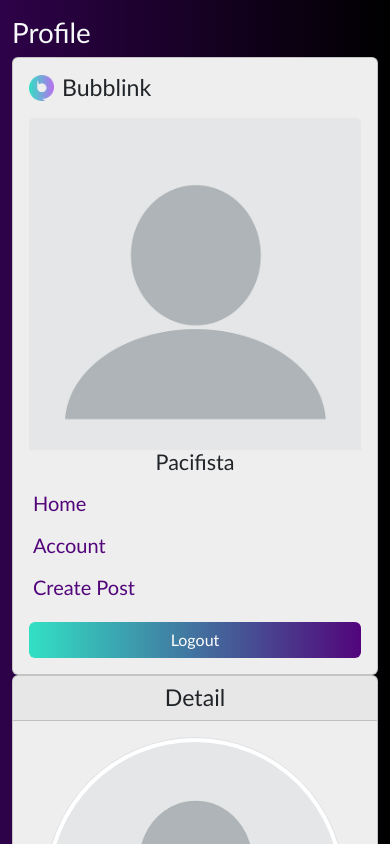
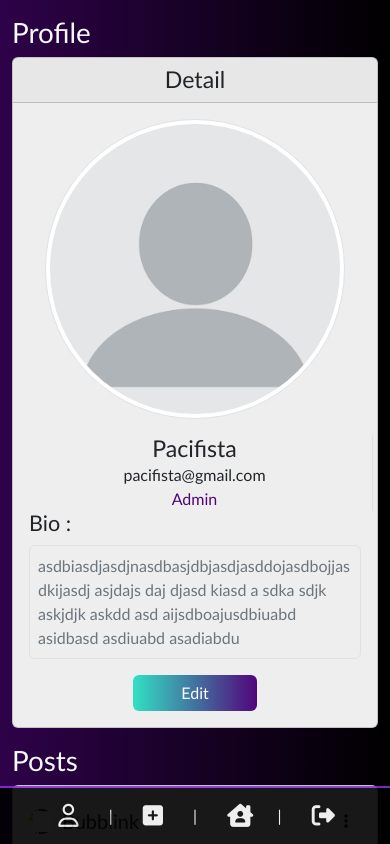
Before and after one commit to Pacifista00/bubblink, a Vue app: page /profile in a window 390 px wide. Shown: the top 844 px of the page. Built offline with nearby package versions, Linux system fonts and the light colour scheme.

Commit message:
membuat halaman menjadi responsive

```diff
--- a/index.html
+++ b/index.html
@@ -2,7 +2,7 @@
 <html lang="en">
   <head>
     <meta charset="UTF-8">
-    <link rel="icon" href="/favicon.ico">
+    <link rel="icon" href="/public/img/logo.png">
     <meta name="viewport" content="width=device-width, initial-scale=1.0">
     <title>Bubblink</title>
     <link href="https://cdn.jsdelivr.net/npm/bootstrap@5.3.2/dist/css/bootstrap.min.css" rel="stylesheet" integrity="sha384-T3c6CoIi6uLrA9TneNEoa7RxnatzjcDSCmG1MXxSR1GAsXEV/Dwwykc2MPK8M2HN" crossorigin="anonymous">
--- a/src/assets/style.css
+++ b/src/assets/style.css
@@ -82,10 +82,33 @@ body{
     border: none;
     outline: none;
 }
-
-
-
 .text-link{
     text-decoration: none;
     color: #52057B;
 }
+.phone-navbar{
+    display: none;
+}
+
+
+
+@media (max-width: 768px) {
+    .my-sidebar{
+        display: none;
+    }
+    .phone-navbar{
+        color: #EEEEEE;
+        display: block;
+        position: fixed;
+        background-color: black;
+        border-top: 2px solid #892CDC;
+        bottom: 0;
+        width: 100%;
+        z-index: 10;
+        opacity: 0.9;
+    }
+    .detail-profile{
+        text-align: center !important;
+    }
+
+}
--- a/src/views/Home.vue
+++ b/src/views/Home.vue
@@ -1,9 +1,9 @@
 <template>
     <div class="container">
-    <div class="row mt-3">
-        <h1 class="text-light ">Posts</h1>
-        <!-- sidebar -->
-        <div class="col-md-3">
+    <div class="row mt-5">
+        <!-- sidebar desktop -->
+        <div class="col-md-3 my-sidebar">
+            <h1 class="text-light ">Posts</h1>
             <div>
                 <div class="card">
                 <div class="card-body">
@@ -28,6 +28,19 @@
                     <a href="#" class="btn my-btn">Logout</a>
                 </div>
                 </div>
+            </div>
+        </div>
+
+        <!-- sidebar phone -->
+        <div class="phone-navbar">
+            <div class="d-flex justify-content-evenly p-3">
+                <i class="fa-regular fa-user fs-3"></i>
+                |
+                <i class="fa-solid fa-square-plus fs-3"></i>
+                |
+                <i class="fa-solid fa-house-chimney-user fs-3"></i>
+                |
+                <i class="fa-solid fa-right-from-bracket fs-3"></i>
             </div>
         </div>
 
--- a/src/views/Profile.vue
+++ b/src/views/Profile.vue
@@ -3,7 +3,7 @@
     <div class="row mt-3">
         <h1 class="text-light ">Profile</h1>
         <!-- sidebar -->
-        <div class="col-md-3">
+        <div class="col-md-3 my-sidebar">
             <div>
                 <div class="card">
                 <div class="card-body">
@@ -39,7 +39,7 @@
                     <img src="../../public/img/profile.jpg" class="profile-picture-large img-thumbnail mb-3" alt="..." style="width:300px;">
                     <div class="row">
                         <div class="col-md-6 border-end">
-                            <div class="text-end mx-auto">
+                            <div class="detail-profile text-end mx-auto">
                                 <h3 class="mb-0">Pacifista</h3>
                                 <p class="my-0">
                                     pacifista@gmail.com
@@ -52,7 +52,7 @@
                         <div class="col-md-6">
                             <div class="bio text-start">
                                 <h4>Bio :</h4>
-                                <p class="fs-5 text-secondary border rounded p-2">asdbiasdjasdjnasdbasjdbjasdjasddojasdbojjasdkijasdj asjdajs daj djasd kiasd a sdka sdjk askjdjk askdd asd aijsdboajusdbiuabd asidbasd asdiuabd asadiabdu</p>
+                                <p class="fs-6 text-secondary border rounded p-2">asdbiasdjasdjnasdbasjdbjasdjasddojasdbojjasdkijasdj asjdajs daj djasd kiasd a sdka sdjk askjdjk askdd asd aijsdboajusdbiuabd asidbasd asdiuabd asadiabdu</p>
                             </div>
                         </div>
                         <form action="">
@@ -63,8 +63,22 @@
             </div>
         </div>
 
+        <!-- sidebar phone -->
+        <div class="phone-navbar">
+            <div class="d-flex justify-content-evenly p-3">
+                <i class="fa-regular fa-user fs-3"></i>
+                |
+                <i class="fa-solid fa-square-plus fs-3"></i>
+                |
+                <i class="fa-solid fa-house-chimney-user fs-3"></i>
+                |
+                <i class="fa-solid fa-right-from-bracket fs-3"></i>
+            </div>
+        </div>
+
         <!-- posts -->
         <div class="col-md-9 offset-md-3">
+            <h1 class="text-light">Posts</h1>
             <div class="card mb-3">
                 <div class="card-body">
                     <div class="d-flex align-items-center mb-3">
--- a/src/views/Register.vue
+++ b/src/views/Register.vue
@@ -5,7 +5,7 @@
                 <h3 class="text-center mb-3">Register</h3>
                 <div class="mb-3">
                     <div class="my-input mb-3">
-                        <input type="text" class="my-form-control bg-transparent" id="fullname" name="fullname" placeholder="fullname">
+                        <input type="email" class="my-form-control bg-transparent" id="email" name="email" placeholder="email">
                     </div>
                     <div class="my-input mb-3">
                         <input type="text" class="my-form-control bg-transparent" id="username" name="username" placeholder="username">
```
